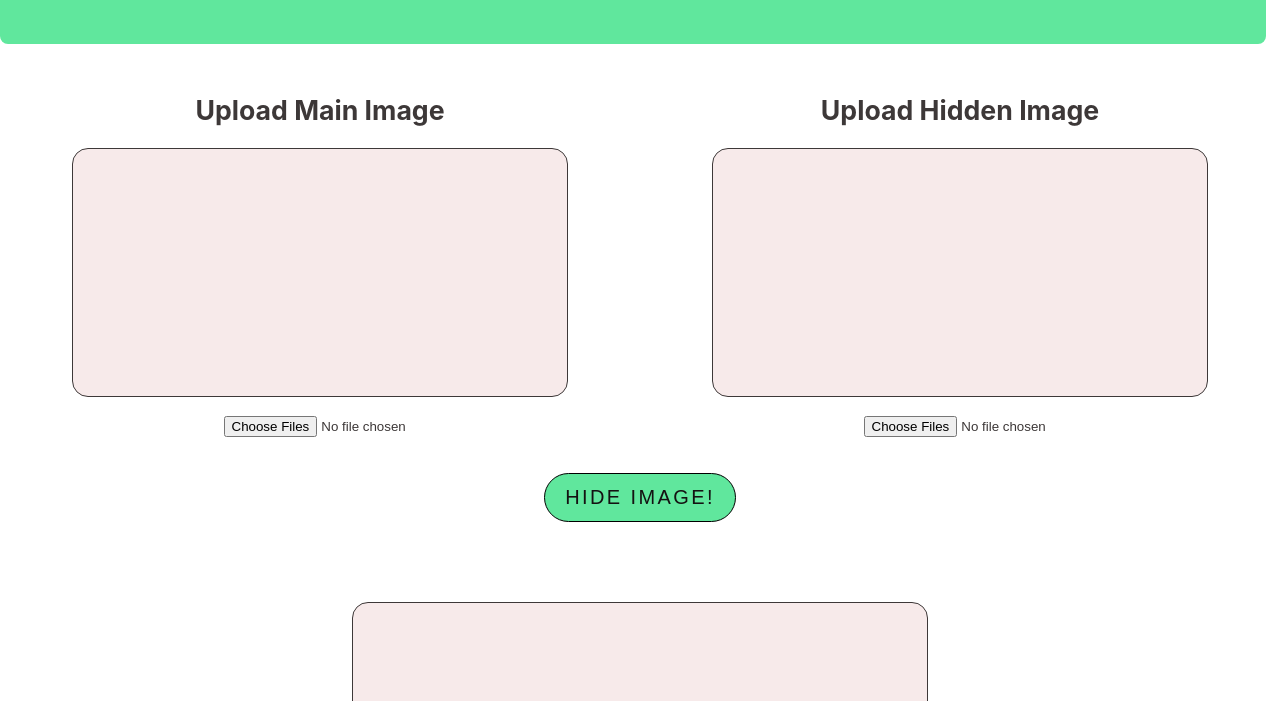
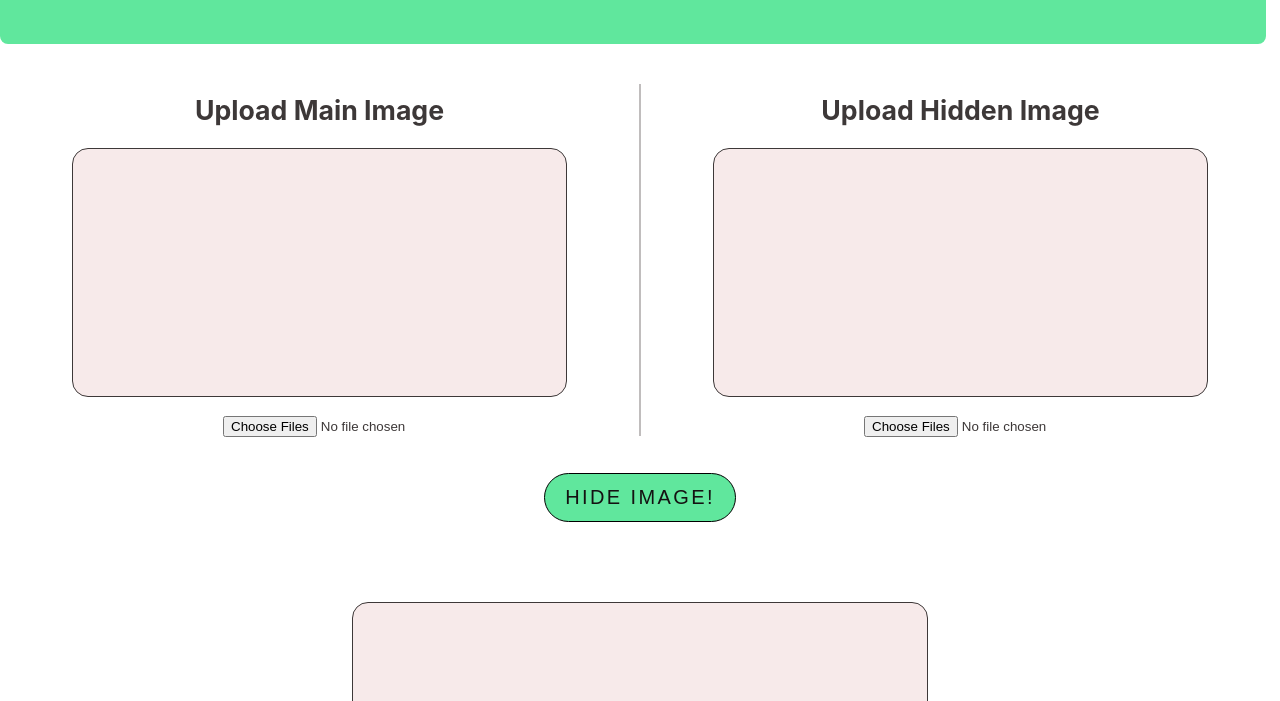
Before and after one commit to aatmansp/Steganography, a plain HTML site: page index.html in a window 1280 px wide. Shown: the part 99-800 px from the top of the page. Drawn offline with Linux system fonts and the light colour scheme.

Commit message:
Added vertical line

```diff
--- a/index.html
+++ b/index.html
@@ -16,7 +16,7 @@
     </header>
     <main>
         <div class="container">
-            <div class="canvasdiv">
+            <div class="canvasdiv" id="c1div">
                 <p>
                     <h2><span > Upload Main Image</span></h2>
                     <canvas id="c1"></i></canvas>
@@ -25,7 +25,10 @@
                     <br>
                 </p>
             </div>
-            <div class="canvasdiv">
+            <div id="line">
+
+            </div>
+            <div class="canvasdiv" id="c2div">
                 <h2><span >Upload Hidden Image</span></h2>
 
                 <canvas id="c2"></canvas>
--- a/style.css
+++ b/style.css
@@ -13,7 +13,7 @@ body {
 .container{
     display:flex;
     /* border: 2px solid black; */
-    justify-content: space-around;
+    justify-content: space-evenly;
     flex-direction: row;
 }
 
@@ -22,6 +22,14 @@ body {
     text-align: center;
     overflow: hidden;
 
+
+}
+
+#line{
+    width: 0px;
+    margin-top: 40px;
+    height: 22em;
+    border: 1px solid rgb(192, 189, 189);
 }
 
 #c3{
```
